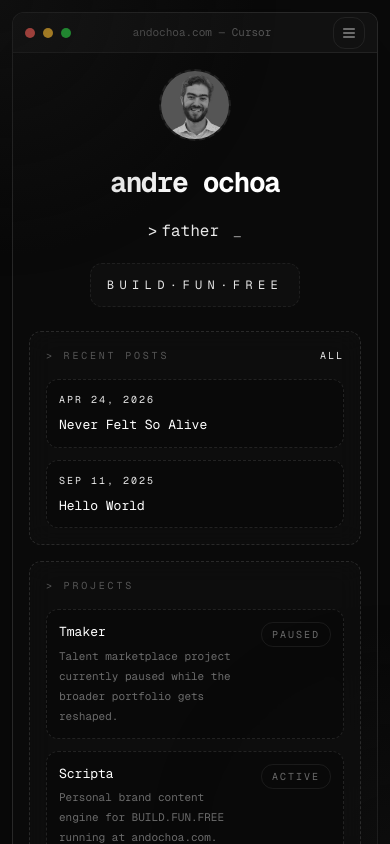
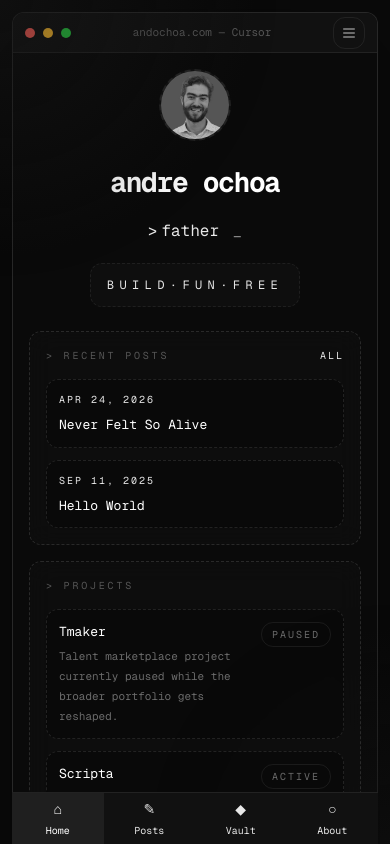
Before and after one commit to bravura-studio/andochoa.com, a Next.js app: page / in a window 390 px wide. Shown: the top 844 px of the page. Built offline with nearby package versions, Linux system fonts and the light colour scheme.

Commit message:
fix(shell): pin mobile nav and restore logo
Co-Authored-By: Paperclip <noreply@paperclip.ing>

```diff
--- a/components/site-shell.tsx
+++ b/components/site-shell.tsx
@@ -1,6 +1,7 @@
 "use client";
 
 import { useState } from "react";
+import Image from "next/image";
 import Link from "next/link";
 import { Menu, X } from "lucide-react";
 import type { ReactNode } from "react";
@@ -47,12 +48,15 @@ export function SiteShell({
   const [mobileSidebarOpen, setMobileSidebarOpen] = useState(false);
 
   return (
-    <div className="min-h-screen bg-background px-3 py-3 text-foreground sm:px-5 sm:py-5">
-      <div className="shell-frame mx-auto flex min-h-[calc(100vh-1.5rem)] max-w-[1440px] flex-col sm:min-h-[calc(100vh-2.5rem)]">
+    <div className="min-h-screen bg-background px-3 py-3 pb-[calc(52px+1.5rem)] text-foreground sm:px-5 sm:py-5 lg:pb-5">
+      <div className="shell-frame mx-auto flex min-h-[calc(100dvh-76px)] max-w-[1440px] flex-col sm:min-h-[calc(100dvh-2.5rem)]">
         <div className="shell-chrome flex h-10 items-center gap-2 border-b px-3">
           <span className="h-2.5 w-2.5 rounded-full bg-[#ff5f57]" />
           <span className="h-2.5 w-2.5 rounded-full bg-[#febc2e]" />
           <span className="h-2.5 w-2.5 rounded-full bg-[#28c840]" />
+          <Link aria-label="ANDOCHOA home" className="ml-2 hidden items-center sm:flex" href="/">
+            <Image alt="ANDOCHOA wordmark" className="h-4 w-auto object-contain opacity-80" height={16} priority src="/logo.jpg" width={90} />
+          </Link>
           <div className="flex-1 text-center text-[11px] text-white/30">andochoa.com — Cursor</div>
           <button
             aria-expanded={mobileSidebarOpen}
@@ -142,7 +146,7 @@ export function SiteShell({
           </div>
         </div>
 
-        <nav aria-label="Mobile activity" className="shell-chrome grid h-[52px] grid-cols-4 border-t lg:hidden">
+        <nav aria-label="Mobile activity" className="shell-chrome fixed bottom-0 left-3 right-3 z-40 grid h-[52px] grid-cols-4 border-t lg:hidden sm:left-5 sm:right-5">
           {activityItems.map((item) => (
             <Link
               aria-current={item.key === activityKey ? "page" : undefined}
```
